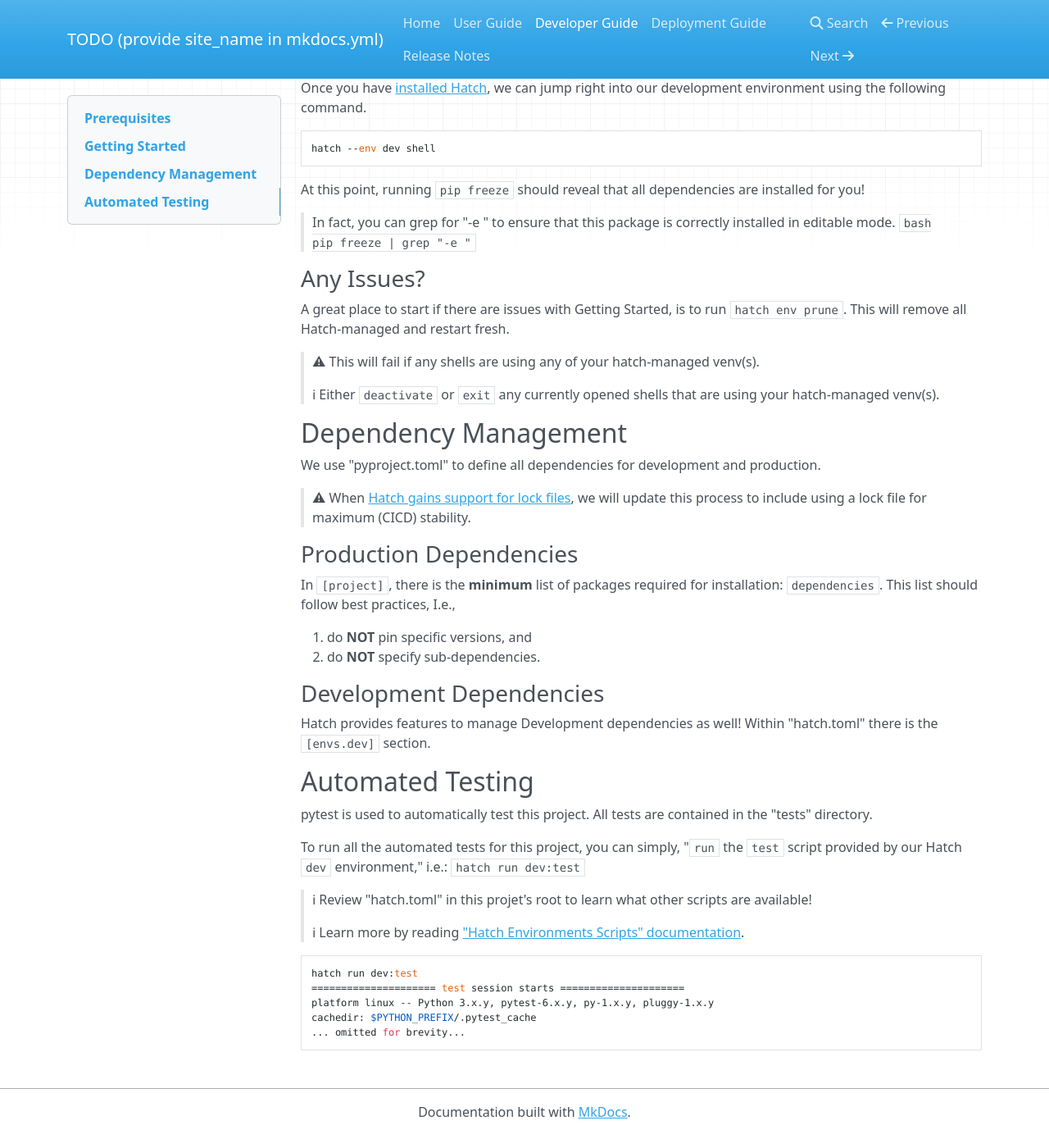
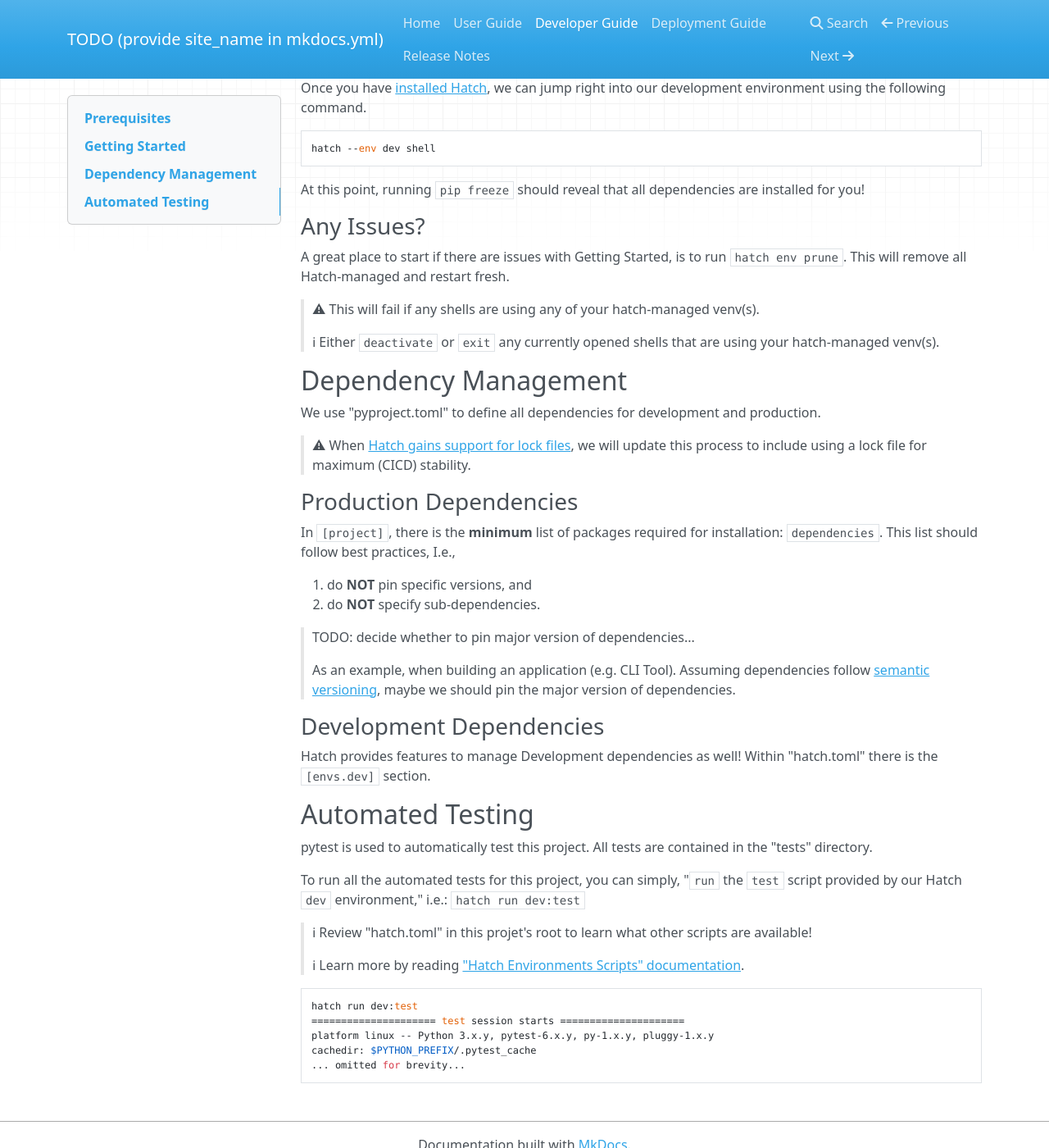
Before and after one commit to ryeleo/Python-Package-Template, an MkDocs documentation site: the page built from docs/development.md, in a window 1280 px wide and 1400 px high, scrolled down 857 px. Shown: the whole window at 82% size. Built offline with MkDocs 1.6.1, drawn with Linux system fonts in a browser that asks for light colours; nearby versions of some CDN libraries.

Commit message:
Add a TODO

````diff
--- a/docs/development.md
+++ b/docs/development.md
@@ -42,11 +42,6 @@ Once you have [installed Hatch](#hatch), we can jump right into our development
 
 At this point, running `pip freeze` should reveal that all dependencies are installed for you!
 
-> In fact, you can grep for "-e " to ensure that this package is correctly installed in editable mode.
->```bash
-> pip freeze | grep "-e "
->```
-
 ### Any Issues?
 
 A great place to start if there are issues with Getting Started, is to run `hatch env prune`.
@@ -70,6 +65,11 @@ This list should follow best practices, I.e.,
 1. do **NOT** pin specific versions, and
 2. do **NOT** specify sub-dependencies.
 
+> TODO: decide whether to pin major version of dependencies...
+>
+> As an example, when building an application (e.g. CLI Tool).
+> Assuming dependencies follow [semantic versioning](https://semver.org), maybe we should pin the major version of dependencies.
+
 ### Development Dependencies
 
 Hatch provides features to manage Development dependencies as well!
````
